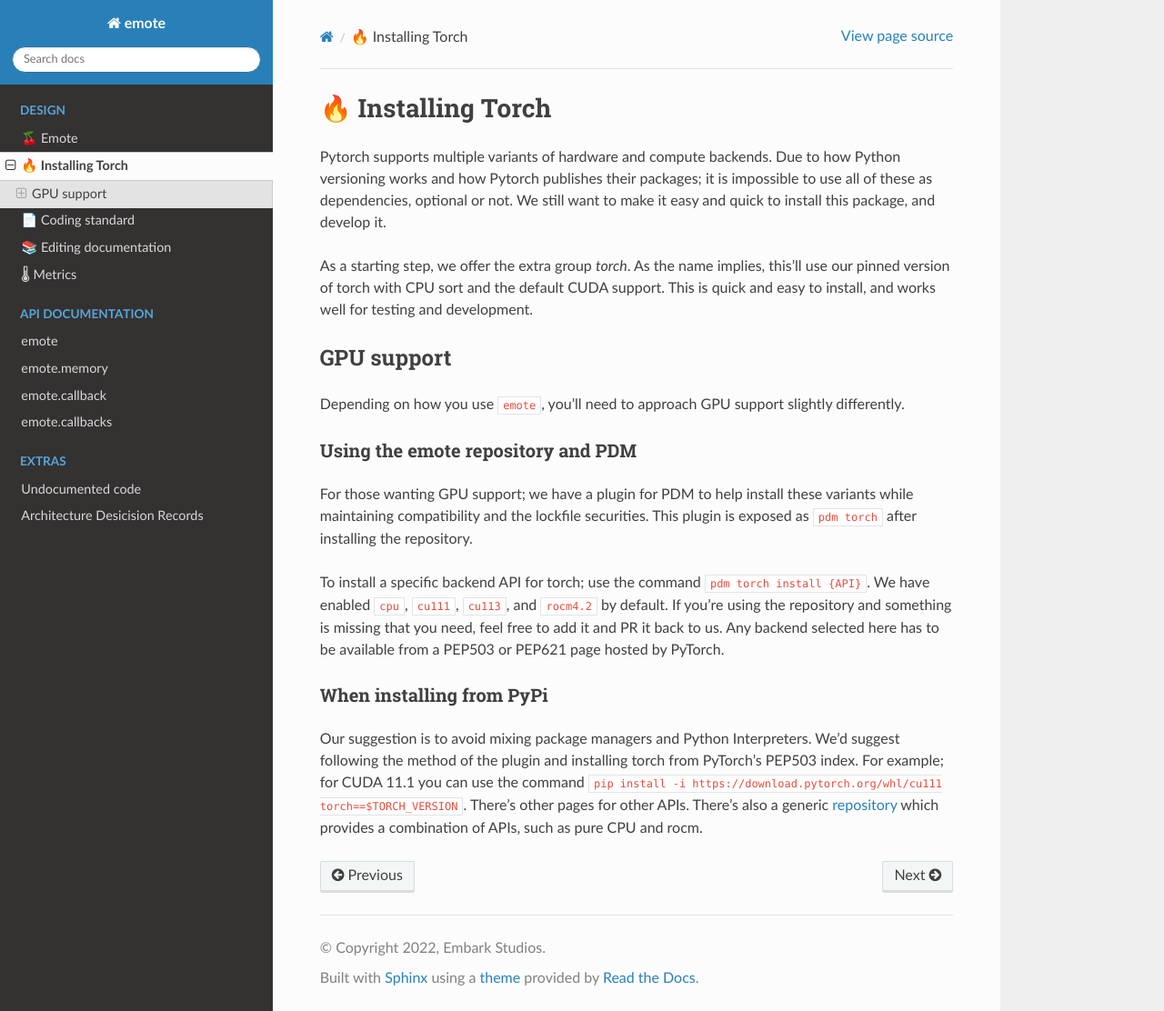
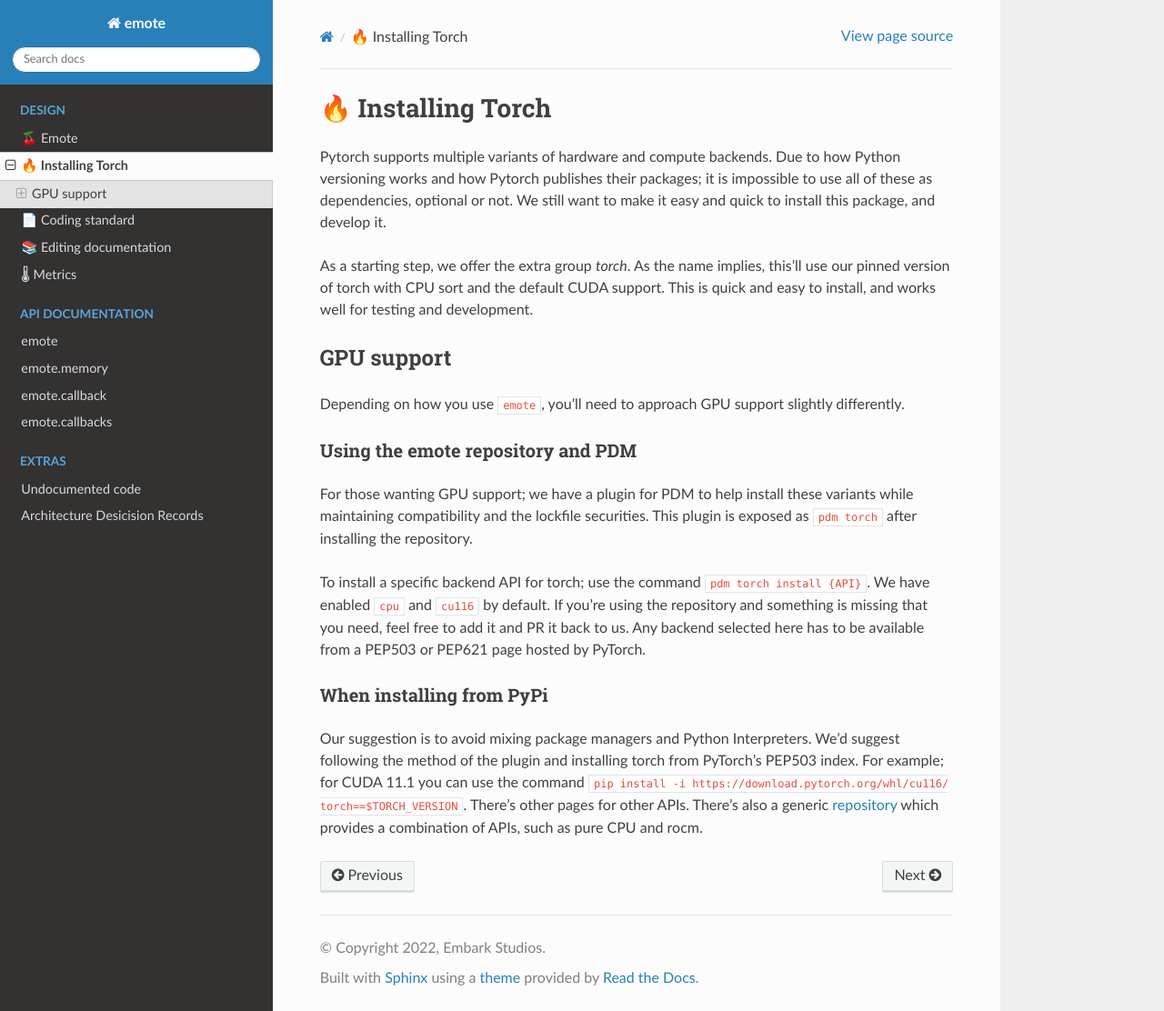
Before and after one commit to EmbarkStudios/emote, a Sphinx documentation site: the page built from docs/installing-torch.rst, in a window 1280 px wide and 1112 px high. Shown: the whole window at 91% size. Built offline with Sphinx 7.4.7 and the Read the Docs theme 2.0.0, drawn with Linux system fonts in a browser that asks for light colours.

Commit message:
update torch to 1.12 (#133)

```diff
--- a/docs/installing-torch.rst
+++ b/docs/installing-torch.rst
@@ -20,19 +20,20 @@
 Using the emote repository and PDM
 ^^^^^^^^^^^^^^^^^^^^^^^^^^^^^^^^^^
 
-For those wanting GPU support; we have a plugin for PDM to help install these variants while maintaining compatibility
-and the lockfile securities. This plugin is exposed as ``pdm torch`` after installing the repository.
+For those wanting GPU support; we have a plugin for PDM to help install these variants while
+maintaining compatibility and the lockfile securities. This plugin is exposed as ``pdm torch`` after
+installing the repository.
 
-To install a specific backend API for torch; use the command ``pdm torch install {API}``. We have enabled ``cpu``, ``cu111``,
-``cu113``, and ``rocm4.2`` by default. If you're using the repository and something is missing that you need, feel free to
-add it and PR it back to us. Any backend selected here has to be available from a PEP503 or PEP621 page hosted by
-PyTorch.
+To install a specific backend API for torch; use the command ``pdm torch install {API}``. We have
+enabled ``cpu`` and ``cu116`` by default. If you're using the repository and something is missing
+that you need, feel free to add it and PR it back to us. Any backend selected here has to be
+available from a PEP503 or PEP621 page hosted by PyTorch.
 
 When installing from PyPi
 ^^^^^^^^^^^^^^^^^^^^^^^^^
 
 Our suggestion is to avoid mixing package managers and Python Interpreters. We'd suggest following the method of the
 plugin and installing torch from PyTorch's PEP503 index. For example; for CUDA 11.1 you can use the command ``pip
-install -i https://download.pytorch.org/whl/cu111 torch==$TORCH_VERSION``. There's other pages for other APIs. There's
+install -i https://download.pytorch.org/whl/cu116/ torch==$TORCH_VERSION``. There's other pages for other APIs. There's
 also a generic `repository <https://download.pytorch.org/whl/>`_ which provides a combination of APIs, such as pure CPU
 and rocm.
```
Also changed, not shown: CHANGELOG.md (+4 -0 lines), pyproject.toml (+5 -5 lines), 2 other files.
